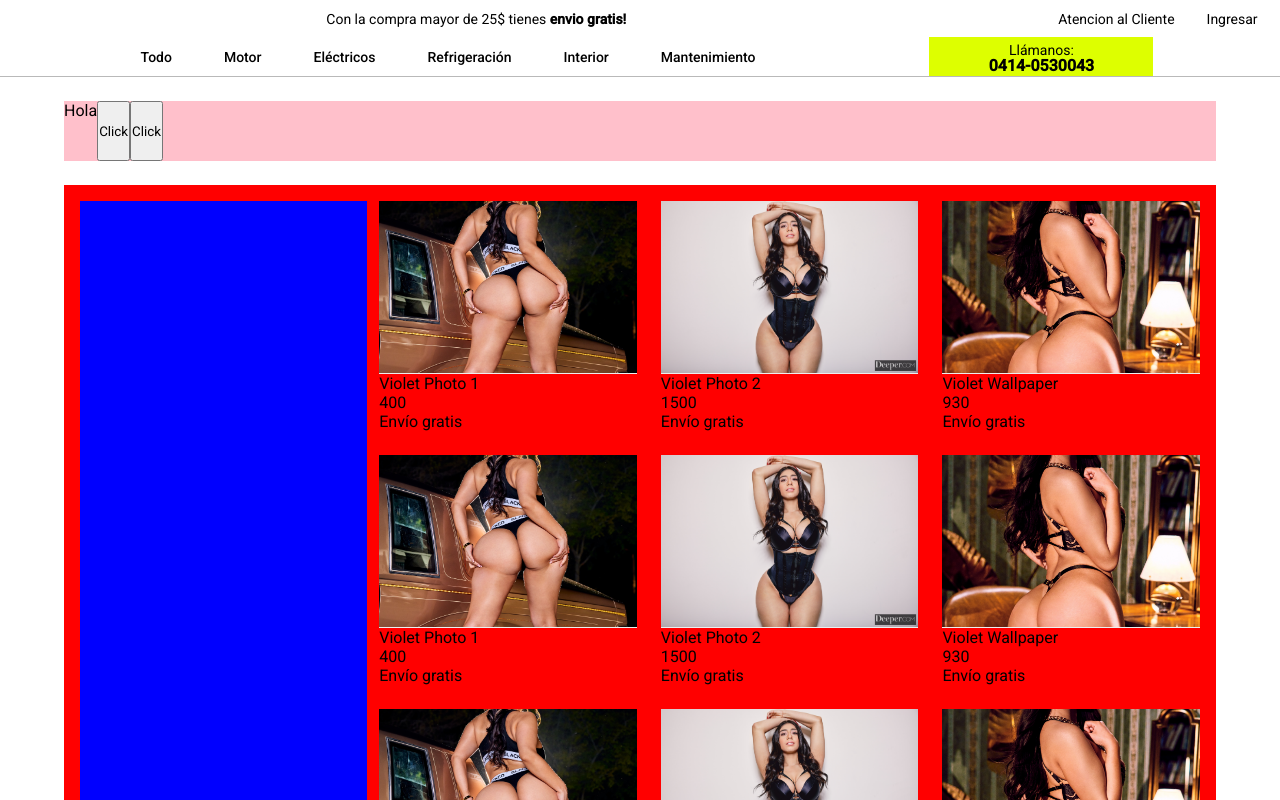
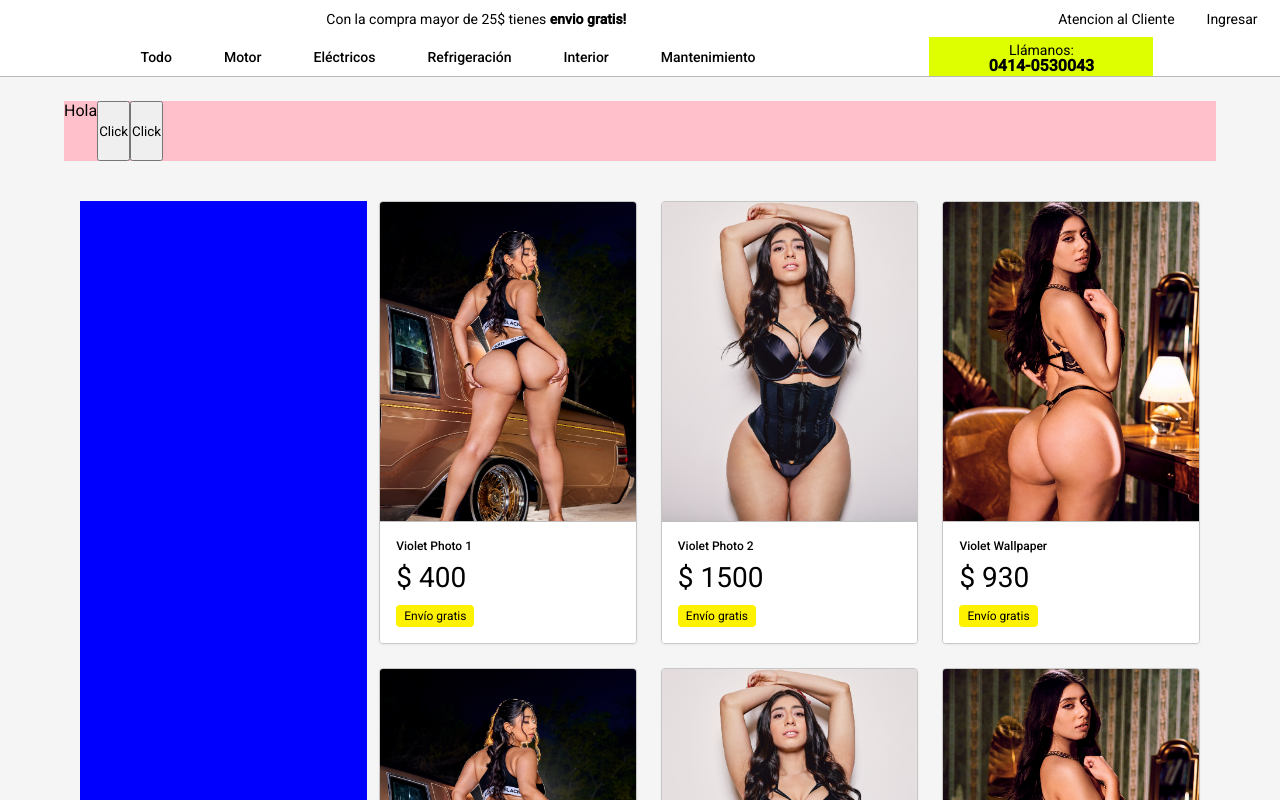
Before and after one commit to chizito14/tienda-luciano, an Angular app: page /products in a window 1280 px wide. Shown: the top 800 px of the page. Built offline with nearby package versions, Linux system fonts and the light colour scheme.

Commit message:
upd: cards

```diff
--- a/src/app/presentation/pages/products-page/products-page.component.scss
+++ b/src/app/presentation/pages/products-page/products-page.component.scss
@@ -3,6 +3,7 @@
     width: 100%;
     height: 100%;
     padding: 0 4em;
+    background-color: #f5f5f5;
 }
 
 .sub-top {
@@ -13,7 +14,6 @@
 
 .cont-list {
     width: 100%;
-    background-color: red;
     padding: 1em;
     gap: 12px;
 }
@@ -25,10 +25,6 @@
 
 .side-items {
     flex: 2;
-    /*padding: 0.4em;
-    background-color: purple;
-    gap: 18px;
-    justify-content: center;*/
     display: grid;
     grid-template-columns: repeat(auto-fill, minmax(240px, 1fr));
     gap: 1.5rem;
--- a/src/app/presentation/widget/card-item/card-item.component.html
+++ b/src/app/presentation/widget/card-item/card-item.component.html
@@ -5,10 +5,9 @@
         <img class="card-img" src="{{inputData.image}}" alt="{{inputData.name}}">
     </div>
 
-
     <div class="card-body">
-        <p class="card-title">{{inputData.name}}</p>
-        <p class="card-price">{{inputData.price}}</p>
+        <p ft-12-500 class="card-title">{{inputData.name}}</p>
+        <p ft-28-400 class="card-price">$ {{inputData.price}}</p>
         <span class="badge" >Envío gratis</span>
     </div>
 
--- a/src/app/presentation/widget/card-item/card-item.component.scss
+++ b/src/app/presentation/widget/card-item/card-item.component.scss
@@ -2,9 +2,10 @@
 .card-img-wrapper {
   position: relative;
   width: 100%;
-  padding-top: 66.66%; // Aspect ratio 3:2 (ajustable)
+  height: 320px;
+  padding-top: 66.66%;
   overflow: hidden;
-  border-bottom: 1px solid #eee;
+  border-bottom: 1px solid #bfbfbf;
 }
 
 .card-img {
@@ -16,45 +17,46 @@
   object-fit: cover;
 }
 
-.card {
+.card-cont:hover {
+  transform: translateY(-4px);
   box-shadow: 0 8px 24px rgba(0, 0, 0, 0.3);
-  border-radius: 8px;
+  transition: transform 0.4s, box-shadow 0.6s;
+}
+
+.card-cont {
+  cursor: pointer;
+  box-shadow: 0 1px 3px rgba(0, 0, 0, 0.05);
+  border-radius: 4px;
+
   overflow: hidden;
   transition: transform 0.2s ease;
-  background: #fff;
-
-  &:hover {
-    transform: translateY(-4px);
+  border: 1px solid #c7c7c7;
+  //border: 1px solid #e6e6e6;
 }
 
 .card-body {
+  background-color: rgb(255, 255, 255);
   padding: 1rem;
+}
+
+.badge {
+  display: inline-block;
+  margin-top: 0.2rem;
+  background-color: #fff200;
+  color: rgb(0, 0, 0);
+  padding: 0.25rem 0.5rem;
+  border-radius: 4px;
+  font-size: 0.75rem;
+}
 
 .card-title {
-      font-size: 1.1rem;
-      font-weight: 600;
+  //font-size: 1.1rem;
+  ///font-weight: 600;
   margin-bottom: 0.5rem;
 }
 
 .card-price {
-      font-size: 1rem;
-      color: #2e7d32;
+  //font-size: 1rem;
+  //color: #2e7d32;
   margin-bottom: 0.5rem;
 }
-
-    .card-location {
-      font-size: 0.85rem;
-      color: #666;
-    }
-
-    .badge {
-      display: inline-block;
-      margin-top: 0.5rem;
-      background-color: #ff9800;
-      color: white;
-      padding: 0.25rem 0.5rem;
-      border-radius: 4px;
-      font-size: 0.75rem;
-    }
-  }
-}
--- a/src/styles.scss
+++ b/src/styles.scss
@@ -19,6 +19,9 @@
 [ft-16-600] { @include font-create(16px, 14px, 600) }
 [ft-16-700] { @include font-create(16px, 14px, 700) }
 
+[ft-12-400] { @include font-create(12px, 16px, 400) }
+[ft-12-500] { @include font-create(12px, 16px, 500) }
+
 [ft-14-400] { @include font-create(14px, 18px, 400) }
 [ft-14-500] { @include font-create(14px, 18px, 500) }
 [ft-14-600] { @include font-create(14px, 18px, 600) }
@@ -29,15 +32,9 @@
 [ft-18-600] { @include font-create(18px, 18px, 600) }
 [ft-18-700] { @include font-create(18px, 18px, 700) }
 
+[ft-28-400] { @include font-create(28px, 32px, 400) }
+
 [ft-36-400] { @include font-create(36px, 44px, 400) }
-
-/*
-Jet Black	#0A0A0A	Fondo, encabezados
-Racing Red	#D50000	Botones principales, CTA
-Pure White	#FFFFFF	Texto, contraste
-Asphalt Gray	#4B4B4B	Tarjetas, secciones
-Neon Yellow	#FFD700	Promociones, hover effects
-*/
 
 [bg-pr] {
     background-color: #0A0A0A;
```
Lines whose indentation alone changed are shown as unchanged.
